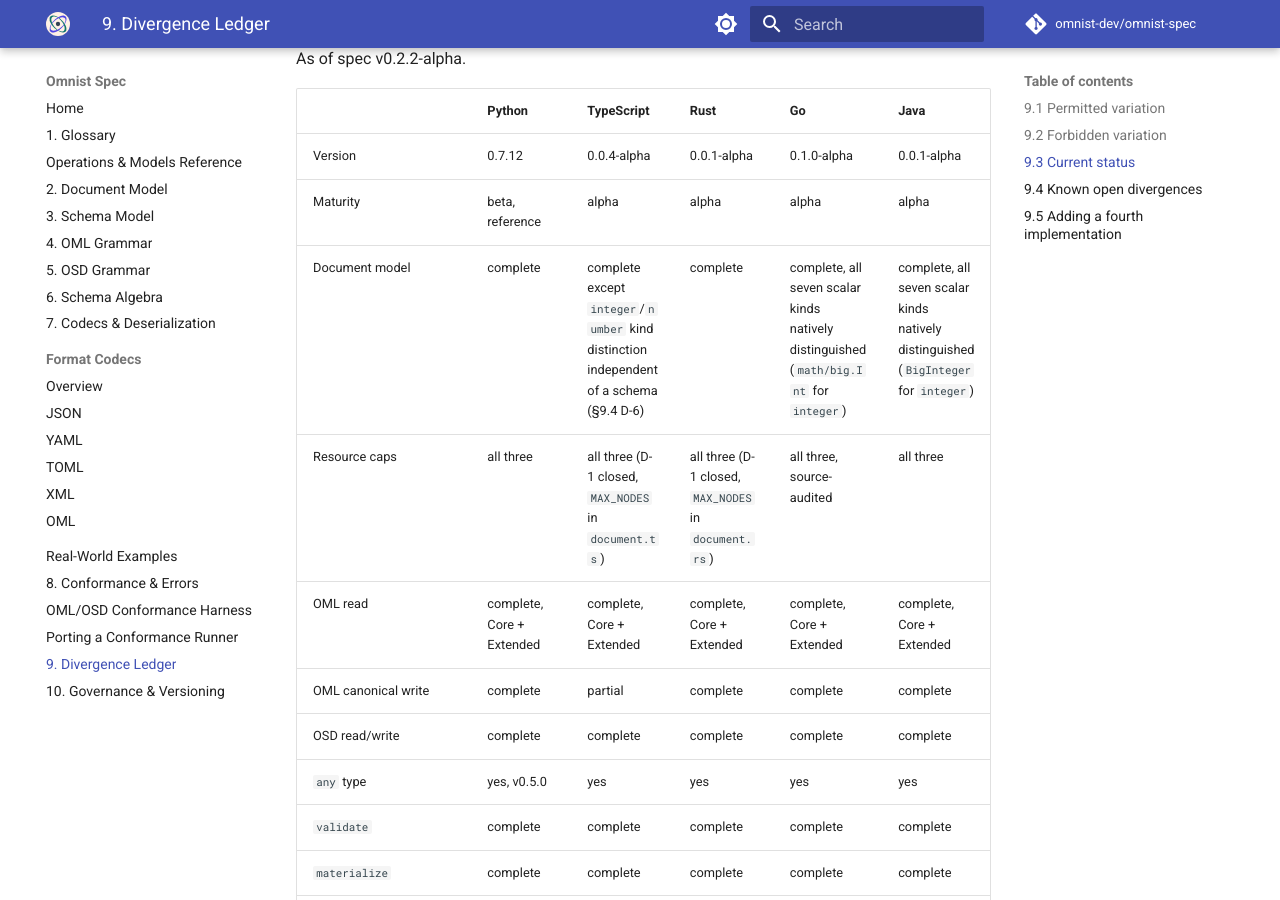
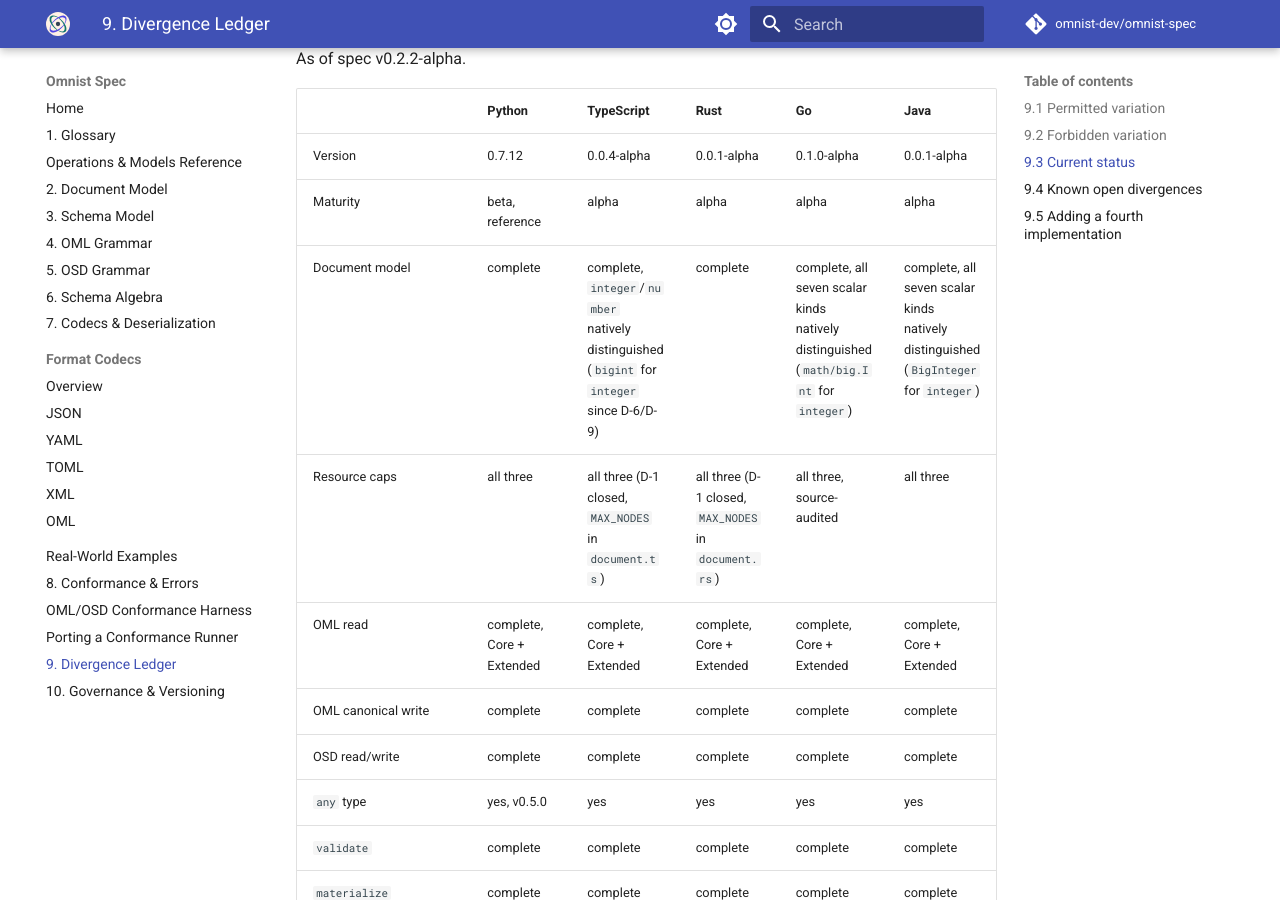
Before and after one commit to omnist-dev/omnist-spec, an MkDocs documentation site: the page built from docs/09-divergence-ledger.md, in a window 1280 px wide and 900 px high, scrolled down 2217 px. Built offline with MkDocs 1.6.1 and Material for MkDocs 9.7.7, drawn with Linux system fonts in a browser that asks for light colours; comment, search, counter and statistics services are not loaded.

Commit message:
Fix 2 more stale §9.3 cells: TS Document model + OML canonical write
Document model (TS): still cited D-6 as an open gap ("integer/number
kind distinction independent of a schema") -- D-6 was closed weeks ago
in omnist-ts PR #99 (native bigint backing), confirmed live (typeof
v === "bigint" in document.ts). Updated to match Rust/Go's phrasing.

OML canonical write (TS): still said "partial." No remaining gap
found -- D-5's own closing note already concluded the only candidate
("write Core only") is spec-mandated for every implementation, not a
TS-specific limitation (docs/04-oml-grammar.md: "a canonical writer
MUST NOT emit [Extended forms]"), and TS's own test/oml.test.ts has
151 tests including exact-escape-set and Extended-suppression
assertions. Updated to "complete," matching every other column.

Left the §8.3 error codes row (Python/TS/Rust: "no -- partial
kebab-case tags") untouched -- D-4 already documents this as "Open by
design," a deliberate deferred migration, not an oversight to chase.

```diff
--- a/docs/09-divergence-ledger.md
+++ b/docs/09-divergence-ledger.md
@@ -103,10 +103,10 @@ As of spec v0.2.2-alpha.
 |---|---|---|---|---|---|
 | Version | 0.7.12 | 0.0.4-alpha | 0.0.1-alpha | 0.1.0-alpha | 0.0.1-alpha |
 | Maturity | beta, reference | alpha | alpha | alpha | alpha |
-| Document model | complete | complete except `integer`/`number` kind distinction independent of a schema (§9.4 D-6) | complete | complete, all seven scalar kinds natively distinguished (`math/big.Int` for `integer`) | complete, all seven scalar kinds natively distinguished (`BigInteger` for `integer`) |
+| Document model | complete | complete, `integer`/`number` natively distinguished (`bigint` for `integer` since D-6/D-9) | complete | complete, all seven scalar kinds natively distinguished (`math/big.Int` for `integer`) | complete, all seven scalar kinds natively distinguished (`BigInteger` for `integer`) |
 | Resource caps | all three | all three (D-1 closed, `MAX_NODES` in `document.ts`) | all three (D-1 closed, `MAX_NODES` in `document.rs`) | all three, source-audited | all three |
 | OML read | complete, Core + Extended | complete, Core + Extended | complete, Core + Extended | complete, Core + Extended | complete, Core + Extended |
-| OML canonical write | complete | partial | complete | complete | complete |
+| OML canonical write | complete | complete | complete | complete | complete |
 | OSD read/write | complete | complete | complete | complete | complete |
 | `any` type | yes, v0.5.0 | yes | yes | yes | yes |
 | `validate` | complete | complete | complete | complete | complete |
```
